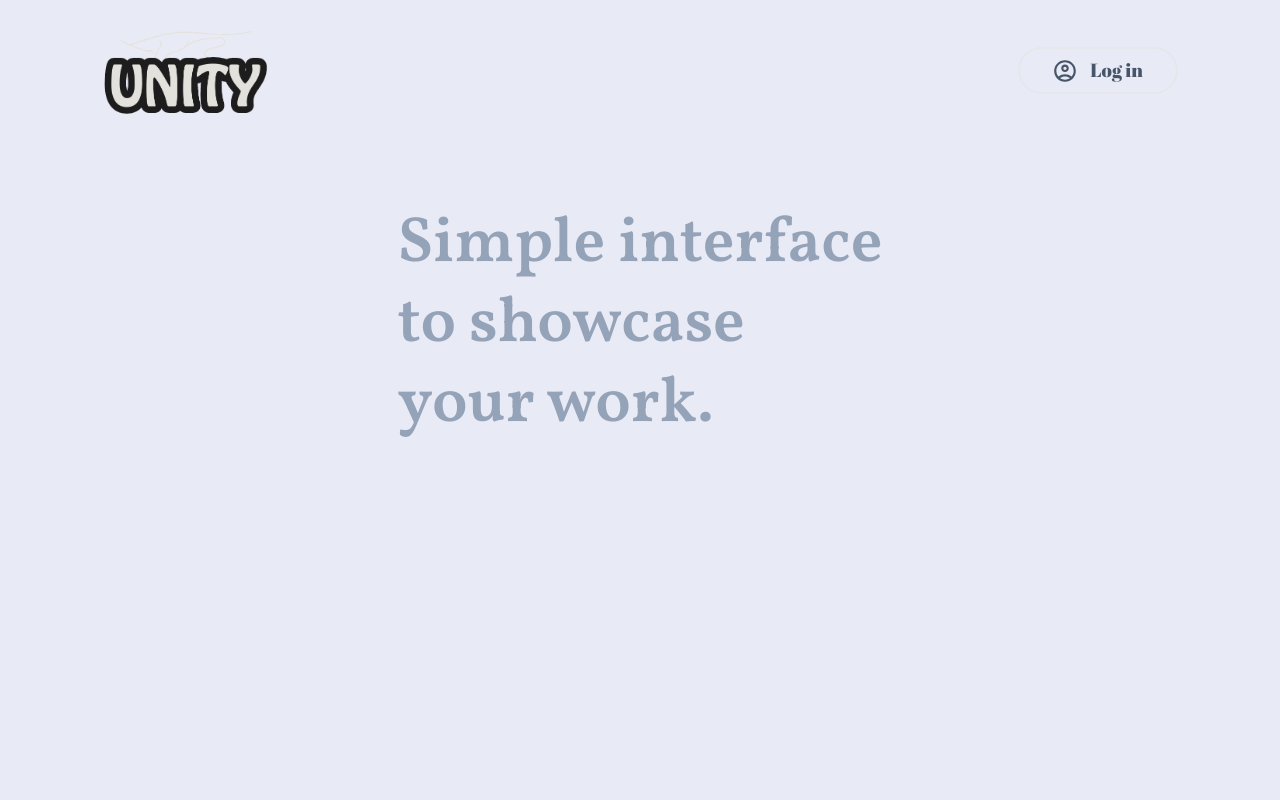
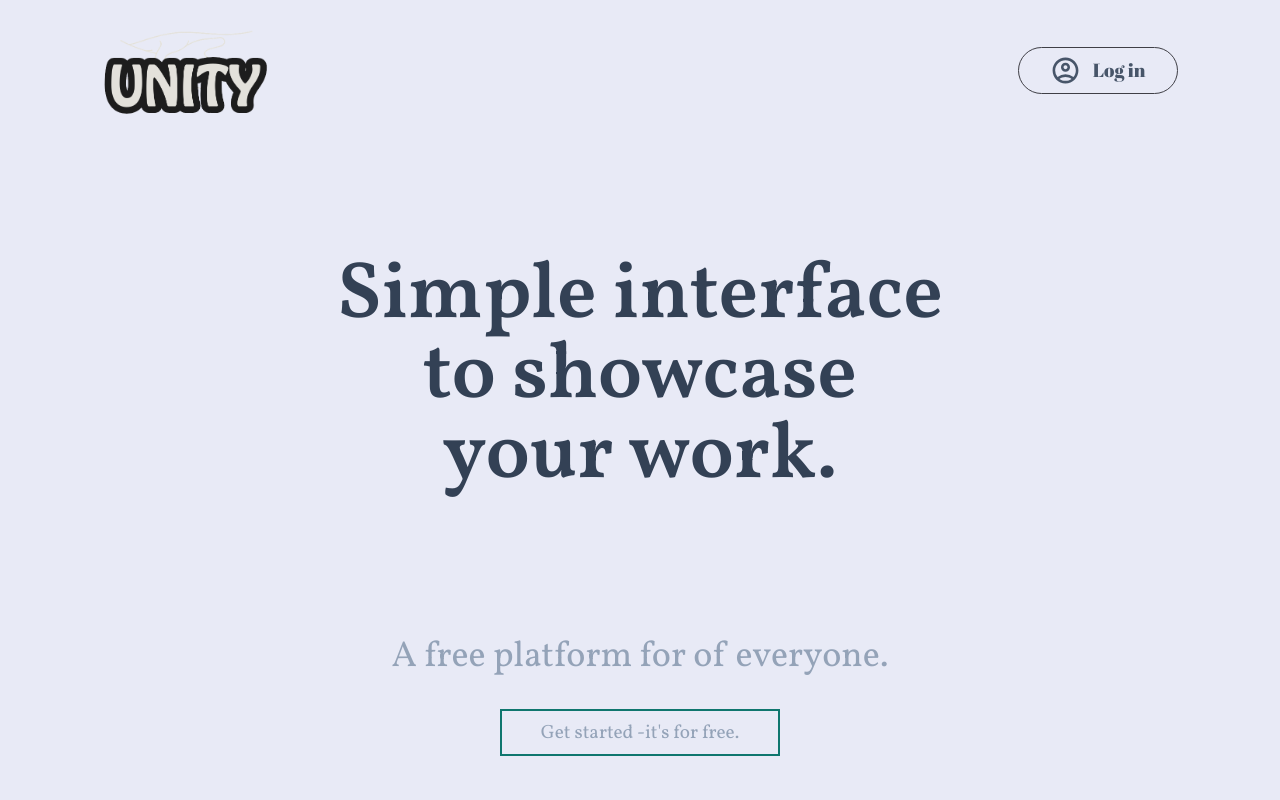
Before and after one commit to jyotirmoy-sinhababu/Unity, a React (Vite) app: page / in a window 1280 px wide. Shown: the top 800 px of the page. Built offline with nearby package versions, Linux system fonts and the light colour scheme; no server answers.

Commit message:
design added

```diff
--- a/src/components/heroSection/HeroSection.jsx
+++ b/src/components/heroSection/HeroSection.jsx
@@ -7,9 +7,9 @@ import ReactParallaxTilt from 'react-parallax-tilt';
 const HeroSection = () => {
   return (
     <>
-      <div className='flex justify-center items-center mt-[7%]'>
+      <div className='flex justify-center items-center mt-[11%]'>
         <div className='flex justify-center items-center w-[100%]'>
-          <p className='text-slate-400 sm:text-[4rem] text-[66px] font-semibold leading-[5rem] font-vollkorn whitespace-nowrap'>
+          <p className='text-center text-slate-700 sm:text-[5rem] text-[66px] font-semibold leading-[5rem] font-vollkorn whitespace-nowrap'>
             Simple interface
             <br /> to showcase <br /> your work.
           </p>
--- a/src/components/nav/Navbar.jsx
+++ b/src/components/nav/Navbar.jsx
@@ -8,9 +8,9 @@ const Navbar = () => {
       <div>
         <img className='w-[167px]' src={logo} alt='' />
       </div>
-      <div className='flex items-center justify-center border-2 w-[160px] h-[47px] rounded-3xl'>
+      <div className='flex items-center justify-center border border-zinc-700 w-[160px] h-[47px] rounded-3xl'>
         <button className='text-slate-600 text-[19px] font-medium font-abril flex items-center justify-center gap-3'>
-          <MdOutlineAccountCircle className='text-[26px] text-slate-600' />
+          <MdOutlineAccountCircle className='text-[31px] text-slate-600' />
           Log in
         </button>
       </div>
--- a/src/pages/intropage/IntroPage.jsx
+++ b/src/pages/intropage/IntroPage.jsx
@@ -4,7 +4,7 @@ const IntroPage = () => {
   return (
     <>
       <HeroSection />
-      <div className='flex flex-col justify-center items-center mt-[44%] text-slate-400 gap-8'>
+      <div className='flex flex-col justify-center items-center mt-[11%] text-slate-400 gap-8'>
         <p className='text-4xl font-vollkorn'>
           A free platform for of everyone.
         </p>
```
